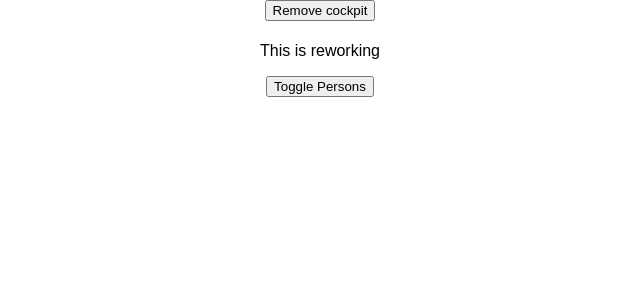
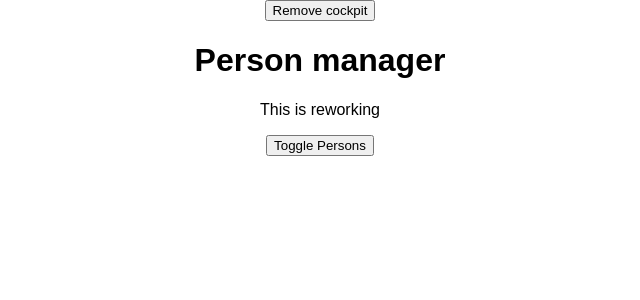
Before and after one commit to alexSiera/DockerTrain, a React app in the folder react-complete-guide/: page / in a window 1280 px wide. Shown: the top 300 px of the page, without its empty margins (320-960 px from the left). Built offline with nearby package versions, Linux system fonts and the light colour scheme.

Commit message:
add spread operator to the HOC

```diff
--- a/react-complete-guide/src/components/Persons/Person/Person.js
+++ b/react-complete-guide/src/components/Persons/Person/Person.js
@@ -1,7 +1,8 @@
 import React from "react";
 import classes from "./Person.css";
 import Aux from "../../../hoc/Aux";
-const person = ({ name, age, children, click, changed }) => {
+import withClass from "../../../hoc/withClass";
+const Person = ({ name, age, children, click, changed }) => {
   console.log("[Person.js] rendering!!!, ");
 
   return (
@@ -14,4 +15,4 @@
     </Aux>
   );
 };
-export default person;
+export default withClass(Person, classes.Person);
--- a/react-complete-guide/src/hoc/withClass.js
+++ b/react-complete-guide/src/hoc/withClass.js
@@ -2,7 +2,7 @@
 const withClass = (WrappedComponent, className) => {
   return props => (
     <div className={className}>
-      <WrappedComponent />
+      <WrappedComponent {...props} />
     </div>
   );
 };
```
